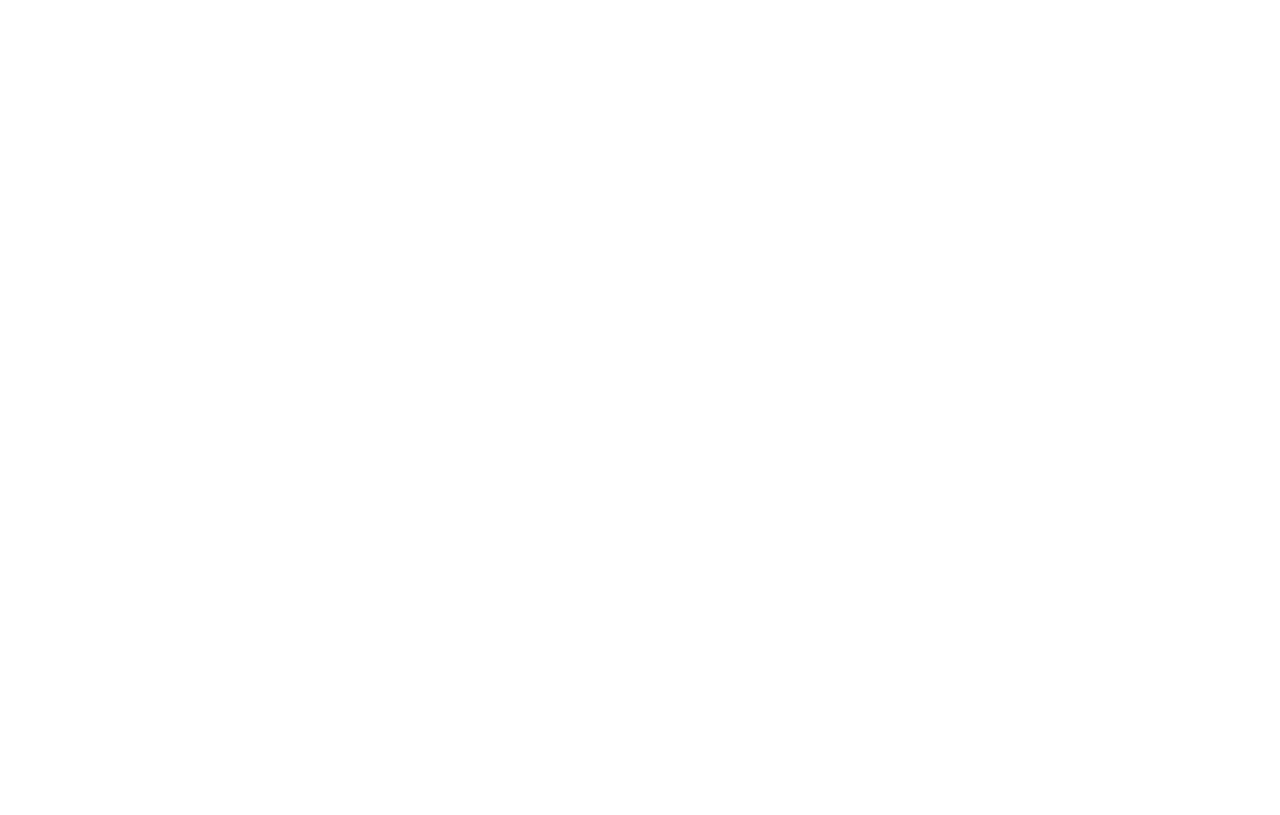
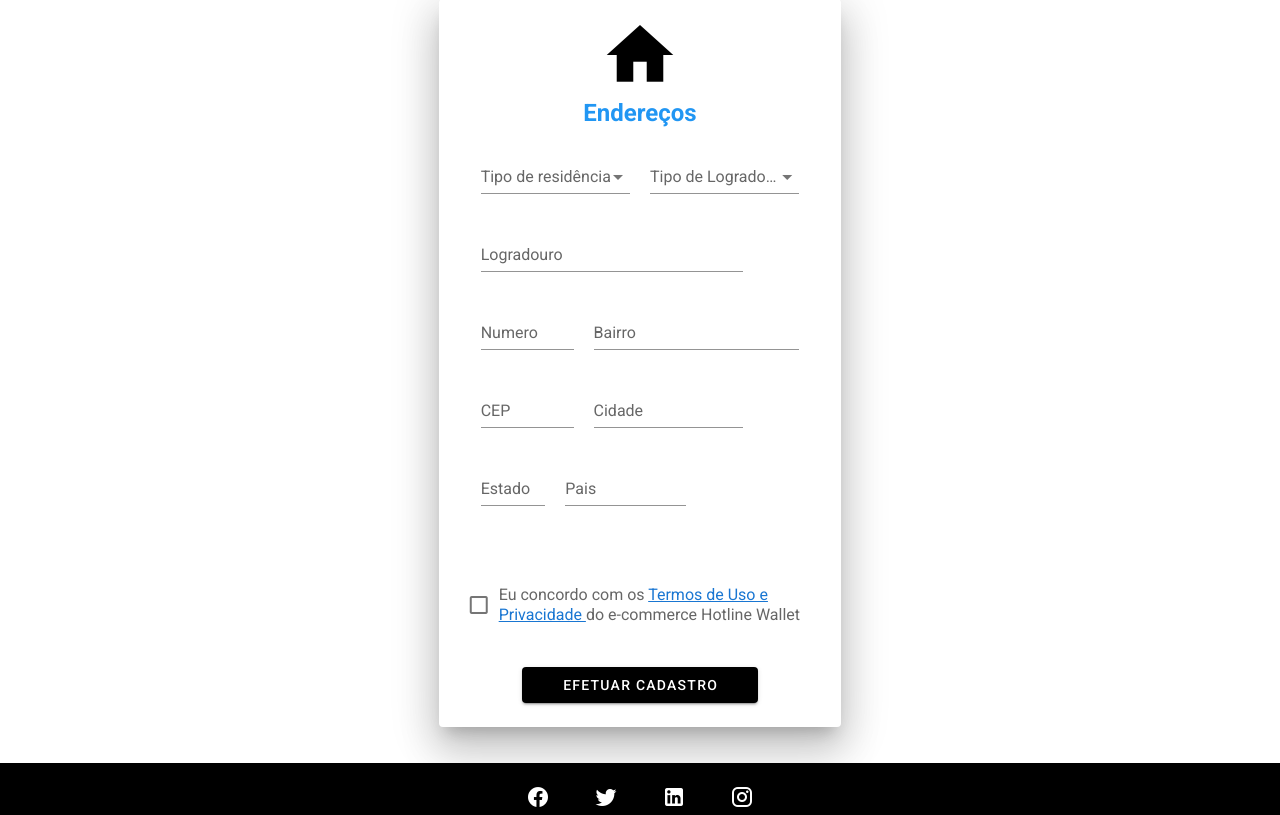
Before and after one commit to KYQPaes/project-les-front-vue, a Vue app: page /Endereco_cadastro in a window 1280 px wide. Shown: the part 425-1240 px from the top of the page. Before the commit the page ends 800 px from the top, so only its background shows below. Built offline with nearby package versions, Linux system fonts and the light colour scheme.

Commit message:
Cadastro/ cartao / endereco

```diff
--- a/package.json
+++ b/package.json
@@ -10,6 +10,7 @@
     "@fortawesome/fontawesome-free": "^6.0.0",
     "core-js": "^3.8.3",
     "material-design-icons-iconfont": "^6.4.2",
+    "v-credit-card": "^1.2.4",
     "v-mask": "^2.3.0",
     "vue": "^2.6.14",
     "vue-router": "^3.5.1",
--- a/src/main.js
+++ b/src/main.js
@@ -3,8 +3,9 @@
 import router from "./router";
 import vuetify from "./plugins/vuetify";
 import "material-design-icons-iconfont/dist/material-design-icons.css";
-// import { VueMaskDirective } from 'v-mask'
-// Vue.directive('mask', VueMaskDirective);
+import VCreditCard from 'v-credit-card';
+
+Vue.component('v-credit-card', VCreditCard);
 
 Vue.config.productionTip = false;
 
--- a/src/router/index.js
+++ b/src/router/index.js
@@ -4,6 +4,8 @@
 import Cliente from "../views/Cliente.vue";
 import Login from "../views/Login.vue";
 import Cadastro from "../views/Cadastro.vue";
+import cadastro_cartao from "../views/Cartao_Cadastro.vue";
+import endereco_cadastro from "../views/Endereco_Cadastro.vue";
 
 Vue.use(VueRouter);
 
@@ -28,6 +30,17 @@
 		name: "cadastro",
 		component: Cadastro,
 	},
+	{
+		path: "/cartao_cadastro",
+		name: "cadastro_cartao",
+		component: cadastro_cartao,
+	},
+	{
+		path: "/Endereco_cadastro",
+		name: "Endereco_cadastro",
+		component: endereco_cadastro,
+	},
+
 ];
 
 const router = new VueRouter({
--- /dev/null
+++ b/src/views/Cartao_Cadastro.vue
@@ -0,0 +1,72 @@
+<template>
+  <div>
+    <Menu />
+    <v-app>
+      <v-main class="d-flex justify-center align-center">
+        <v-col cols="10" lg="4" class="mx-auto">
+          <v-card class="pa-4" elevation="24">
+            <v-form>
+              <div class="text-center">
+                <h2 class="blue--text">Cartão de Crédito</h2>
+              </div>
+
+              <VCreditCard :trans="translations" />
+
+              <v-card-actions class="justify-center">
+                <v-btn color="black">
+                  <span class="white--text px-8">Cadastrar Cartão</span>
+                </v-btn>
+              </v-card-actions>
+            </v-form>
+          </v-card>
+        </v-col>
+      </v-main>
+    </v-app>
+    <Footer />
+  </div>
+</template>
+
+<script>
+import Menu from "../components/Menu.vue";
+import Footer from "../components/Footer.vue";
+import VCreditCard from "v-credit-card";
+import "v-credit-card/dist/VCreditCard.css";
+
+const translations = {
+  name: {
+    label: "Nome no cartão",
+    placeholder: "Nome no cartão",
+  },
+  card: {
+    label: "Numero do cartão",
+    placeholder: "Numero do cartão",
+  },
+  expiration: {
+    label: "Validade",
+  },
+  security: {
+    label: "Código de segurança",
+    placeholder: "CVV",
+  },
+};
+
+export default {
+  data: (vm) => ({
+    Bandeira: ["Visa", "MasterCard", "Elo", "Maestro", "HiperCard"],
+
+    translations,
+  }),
+
+  components: {
+    Menu,
+    Footer,
+    VCreditCard,
+  },
+};
+</script>
+
+<style scoped>
+.v-text-field {
+  padding: 10px;
+}
+</style>
--- /dev/null
+++ b/src/views/Endereco_Cadastro.vue
@@ -0,0 +1,132 @@
+<template>
+  <div>
+    <Menu />
+    <v-app>
+      <v-main class="d-flex justify-center align-center">
+        <v-col cols="10" lg="4" class="mx-auto">
+          <v-card class="pa-4" elevation="24">
+            <div class="text-center">
+              <v-icon size="80px" color="black"> home </v-icon>
+              <h2 class="blue--text">Endereços</h2>
+            </div>
+            <v-form>
+              <v-card-text>
+                <v-layout>
+                  <v-flex xs6>
+                    <v-select :items="TipoResidencia" label="Tipo de residência"></v-select>
+                  </v-flex>
+                  <v-flex xs6>
+                    <v-select :items="TipoLogradouro" label="Tipo de Logradouro"></v-select>
+                  </v-flex>
+                </v-layout>
+
+                <v-layout>
+                  <v-flex xs10>
+                    <v-text-field type="Logradouro" label="Logradouro" placeholder="Logradouro" />
+                  </v-flex>
+                </v-layout>
+
+                <v-layout>
+                  <v-flex xs4>
+                    <v-text-field type="Numero" label="Numero" placeholder="Numero" />
+                  </v-flex>
+                  <v-flex xs8>
+                    <v-text-field type="Bairro" label="Bairro" placeholder="Bairro" />
+                  </v-flex>
+                </v-layout>
+
+                <v-layout>
+                  <v-flex xs4>
+                    <v-text-field type="CEP" label="CEP" placeholder="CEP" />
+                  </v-flex>
+                  <v-flex xs6>
+                    <v-text-field type="Cidade" label="Cidade" placeholder="Cidade" />
+                  </v-flex>
+                </v-layout>
+
+                <v-layout>
+                  <v-flex xs3>
+                    <v-text-field type="Estado" label="Estado" placeholder="Estado" />
+                  </v-flex>
+                  <v-flex xs5>
+                    <v-text-field type="Pais" label="Pais" placeholder="Pais" />
+                  </v-flex>
+                </v-layout>
+              </v-card-text>
+              <v-container fluid>
+                <v-checkbox v-model="checkbox">
+                  <template v-slot:label>
+                    <div>
+                      Eu concordo com os
+                      <v-tooltip bottom>
+                        <template v-slot:activator="{ on }">
+                          <a target="_blank" href="https://vuetifyjs.com" @click.stop v-on="on"> Termos de Uso e Privacidade </a>
+                        </template>
+                        Abrir Termos de Uso e Privacidade
+                      </v-tooltip>
+                      do e-commerce Hotline Wallet
+                    </div>
+                  </template>
+                </v-checkbox>
+              </v-container>
+
+              <v-card-actions class="justify-center">
+                <v-btn color="black">
+                  <span class="white--text px-8">Efetuar Cadastro</span>
+                </v-btn>
+              </v-card-actions>
+            </v-form>
+          </v-card>
+        </v-col>
+      </v-main>
+    </v-app>
+    <Footer />
+  </div>
+</template>
+
+<script>
+import Menu from "../components/Menu.vue";
+import Footer from "../components/Footer.vue";
+import VCreditCard from "v-credit-card";
+import "v-credit-card/dist/VCreditCard.css";
+
+const translations = {
+  name: {
+    label: "Nome no cartão",
+    placeholder: "Nome no cartão",
+  },
+  card: {
+    label: "Numero do cartão",
+    placeholder: "Numero do cartão",
+  },
+  expiration: {
+    label: "Validade",
+  },
+  security: {
+    label: "Código de segurança",
+    placeholder: "CVV",
+  },
+};
+
+export default {
+  data: (vm) => ({
+    TipoResidencia: ["Casa", "Apartamento", "Condomínio", "Trabalho", "Comercio", "Outro"],
+    TipoLogradouro: ["Privado", "Publico"],
+    Estado: ["Privado", "Publico"],
+
+    translations,
+  }),
+
+  components: {
+    Menu,
+    Footer,
+    VCreditCard,
+  },
+};
+</script>
+
+<style scoped>
+.v-text-field {
+  padding: 10px;
+}
+</style>
--- a/src/views/Home.vue
+++ b/src/views/Home.vue
@@ -1,7 +1,6 @@
 <template>
   <div>
     <Menu />
-    <Footer />
 
     <!-- style=";display: flex;flex-direction: column;align-items: center;" -->
 
@@ -24,12 +23,13 @@
         </v-layout>
       </div>
     </v-card>
+    <Footer />
   </div>
 </template>
 
 <script>
-import Menu from '../components/Menu.vue'
-import Footer from '../components/Footer.vue'
+import Menu from "../components/Menu.vue";
+import Footer from "../components/Footer.vue";
 export default {
   name: "HomeView",
   data: () => ({
@@ -50,8 +50,7 @@
   }),
   components: {
     Menu,
-    Footer
-  }
-
+    Footer,
+  },
 };
 </script>
```
Also changed, not shown: 1 other file (tests, documents, lock files or other folders). Lines whose indentation alone changed are shown as unchanged.
